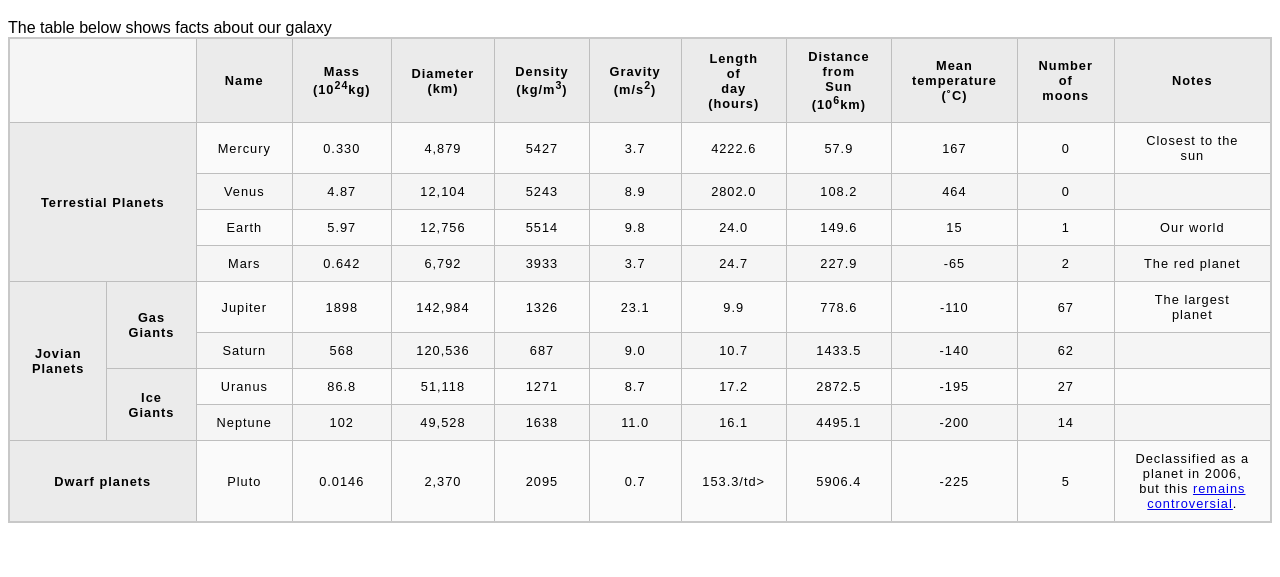
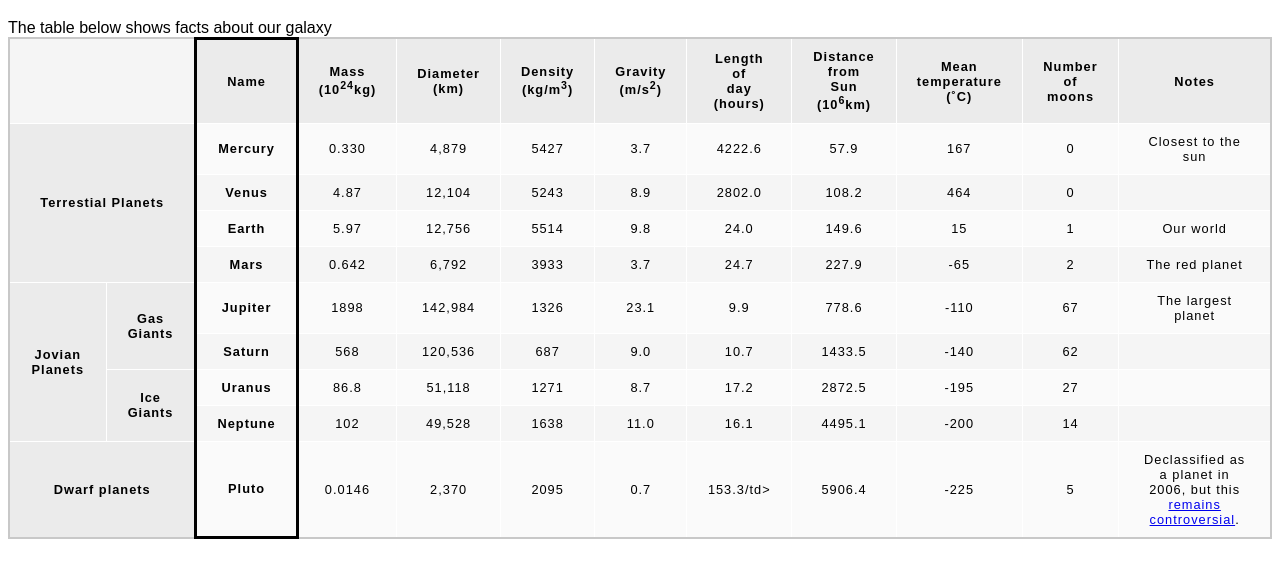
Before and after one commit to nickst3r610/repo, a plain HTML site: page html/blank-tempplate.html in a window 1280 px wide. Shown: the part 61-638 px from the top of the page. Drawn offline with Linux system fonts and the light colour scheme.

Commit message:
made changes to border

```diff
--- a/html/blank-tempplate.html
+++ b/html/blank-tempplate.html
@@ -13,7 +13,7 @@
     <table border="2" bgcolor="#efefef">
         <tr>
             <td colspan="2"></td>
-            <th>Name</th>
+            <th class = "firstclass" >Name</th>
             <th>Mass<br>(10<sup>24</sup>kg)</th>
             <th>Diameter<br>(km)</th>
             <th>Density<br>(kg/m<sup>3</sup>)</th>
@@ -26,7 +26,7 @@
         </tr>
         <tr>
             <th colspan="2" rowspan="4"> Terrestial Planets</th>
-            <td>Mercury</td>
+            <td class = "middleclass" ><strong>Mercury</strong></td>
             <td>0.330</td>
             <td>4,879</td>
             <td>5427</td>
@@ -38,7 +38,7 @@
             <td>Closest to the sun</td>
         </tr>
         <tr>
-            <td>Venus</td>
+            <td class = "middleclass" ><strong>Venus</strong></td>
             <td>4.87</td>
             <td>12,104</td>
             <td>5243</td>
@@ -50,7 +50,7 @@
             <td></td>
         </tr>
         <tr>
-            <td>Earth</td>
+            <td class = "middleclass" ><strong>Earth</strong></td>
             <td>5.97</td>
             <td>12,756</td>
             <td>5514</td>
@@ -62,7 +62,7 @@
             <td>Our world</td>
         </tr>
         <tr>
-            <td>Mars</td>
+            <td class = "middleclass" ><strong>Mars</strong></td>
             <td>0.642</td>
             <td>6,792</td>
             <td>3933</td>
@@ -75,7 +75,7 @@
         </tr>
         <tr>
             <th rowspan= "4" colspan=".5">Jovian Planets</th><th rowspan= "2" colspan=".5">Gas Giants</th>
-            <td>Jupiter</td>
+            <td class = "middleclass" ><strong>Jupiter</strong></td>
             <td>1898</td>
             <td>142,984</td>
             <td>1326</td>
@@ -87,7 +87,7 @@
             <td>The largest planet</td>
         </tr>
         <tr>
-            <td>Saturn</td>
+            <td class = "middleclass" ><strong>Saturn</strong></td>
             <td>568</td>
             <td>120,536</td>
             <td>687</td>
@@ -100,7 +100,7 @@
         </tr>
         <tr>
             <th rowspan= "2" colspan=".5">Ice Giants</th>
-            <td>Uranus</td>
+            <td class = "middleclass" ><strong>Uranus</strong></td>
             <td>86.8</td>
             <td>51,118</td>
             <td>1271</td>
@@ -112,7 +112,7 @@
             <td></td>
         </tr>
         <tr>
-            <td>Neptune</td>
+            <td class = "middleclass" ><strong>Neptune</strong></td>
             <td>102</td>
             <td>49,528</td>
             <td>1638</td>
@@ -125,7 +125,7 @@
         </tr>
         <tr>
             <th colspan="2"> Dwarf planets </th>
-            <td>Pluto</td>
+            <td class = "lastclass" ><strong>Pluto</strong></td>
             <td>0.0146</td>
             <td>2,370</td>
             <td>2095</td>
--- a/html/minimal-table.css
+++ b/html/minimal-table.css
@@ -9,8 +9,25 @@ html {
     font-size: 0.8rem;
   }
 
+  .firstclass {
+    border-top: 3px solid #000000;
+    border-right: 3px solid #000000;
+    border-left: 3px solid #000000
+}
+
+.middleclass {
+    border-left: 3px solid #000000;
+    border-right: 3px solid #000000
+}
+
+.lastclass {
+    border-bottom: 3px solid #000000;
+    border-left: 3px solid #000000;
+    border-right: 3px solid #000000
+}
+
   td, th {
-    border: 1px solid rgb(190,190,190);
+    border: 1px solid rgb(270, 270, 270);
     padding: 10px 20px;
   }
 
```
